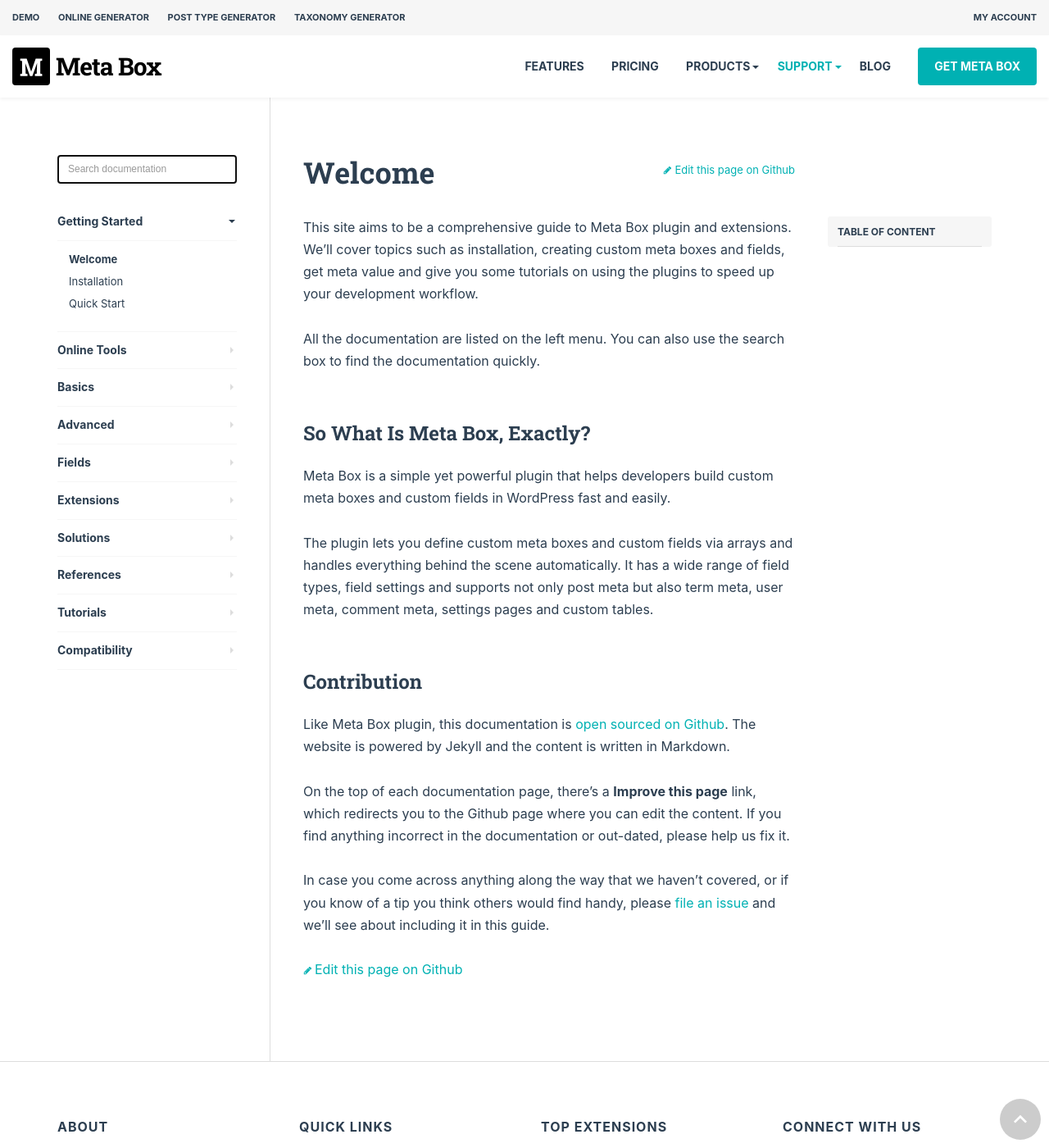
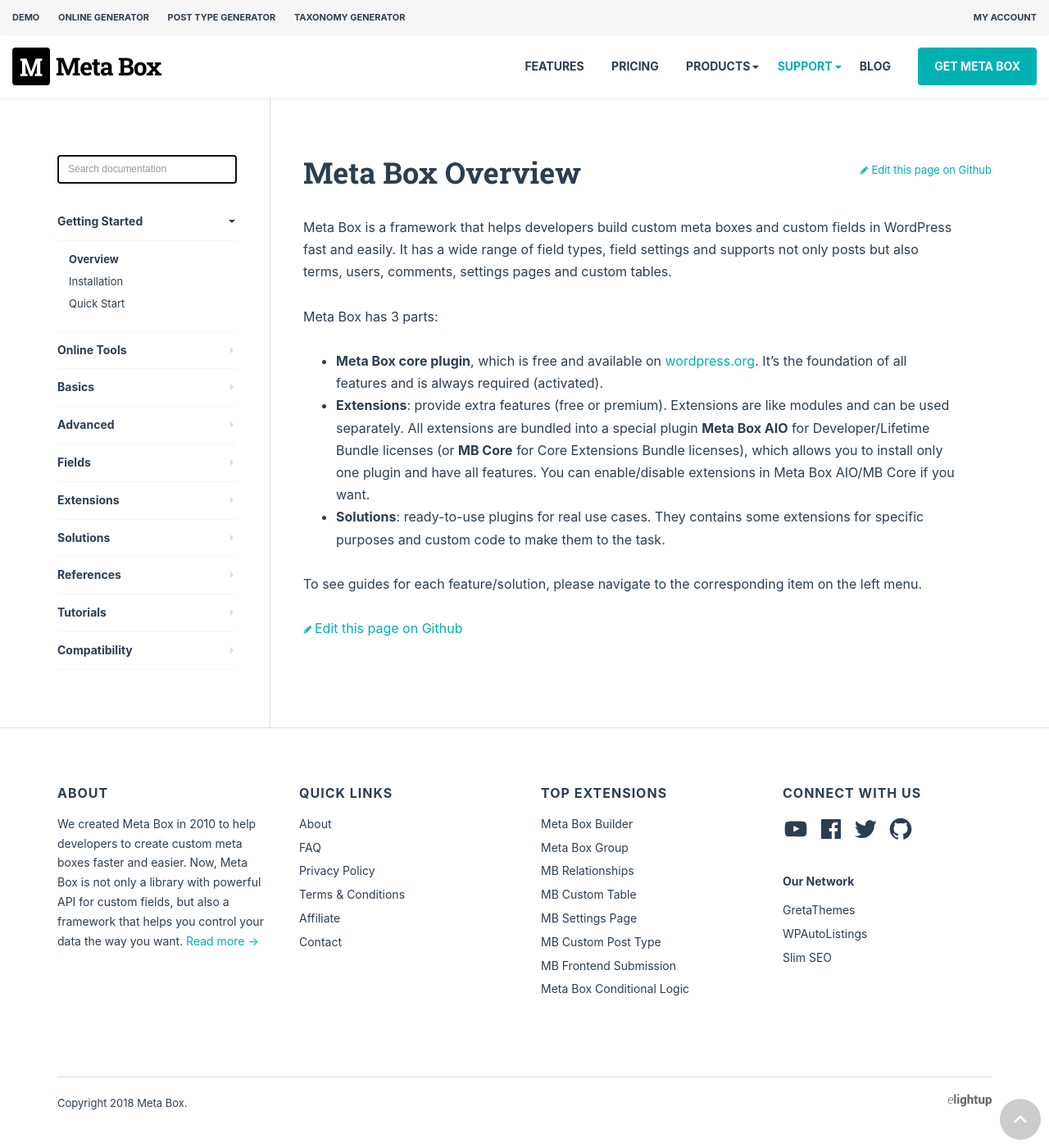
Before and after one commit to wpmetabox/docs, a Jekyll site: the page built from index.md, in a window 1280 px wide and 1400 px high. Shown: the whole window at 82% size. Built offline with Jekyll 4.4.1, drawn with Linux system fonts in a browser that asks for light colours; comment, search, counter and statistics services are not loaded.

Commit message:
Add overview

```diff
--- a/_data/docs.yml
+++ b/_data/docs.yml
@@ -1,6 +1,6 @@
 - title: Getting Started
   items:
-    - title: Welcome
+    - title: Overview
       url: /
     - /installation/
     - /quick-start/
@@ -106,7 +106,6 @@
     - /extensions/meta-box-template/
     - /extensions/meta-box-text-limiter/
     - /extensions/meta-box-tooltip/
-    - /extensions/meta-box-updater/
     - /extensions/meta-box-aio/
     - /extensions/update/
     - /extensions/integration/
--- a/index.md
+++ b/index.md
@@ -1,21 +1,13 @@
 ---
-title: Welcome
+title: Meta Box Overview
 ---
 
-This site aims to be a comprehensive guide to Meta Box plugin and extensions. We'll cover topics such as installation, creating custom meta boxes and fields, get meta value and give you some tutorials on using the plugins to speed up your development workflow.
+Meta Box is a framework that helps developers build custom meta boxes and custom fields in WordPress fast and easily. It has a wide range of field types, field settings and supports not only posts but also terms, users, comments, settings pages and custom tables.
 
-All the documentation are listed on the left menu. You can also use the search box to find the documentation quickly.
+Meta Box has 3 parts:
 
-## So what is Meta Box, exactly?
+- **Meta Box core plugin**, which is free and available on [wordpress.org](https://wordpress.org/plugins/meta-box/). It's the foundation of all features and is always required (activated).
+- **Extensions**: provide extra features (free or premium). Extensions are like modules and can be used separately. All extensions are bundled into a special plugin **Meta Box AIO** for Developer/Lifetime Bundle licenses (or **MB Core** for Core Extensions Bundle licenses), which allows you to install only one plugin and have all features. You can enable/disable extensions in Meta Box AIO/MB Core if you want.
+- **Solutions**: ready-to-use plugins for real use cases. They contains some extensions for specific purposes and custom code to make them to the task.
 
-Meta Box is a simple yet powerful plugin that helps developers build custom meta boxes and custom fields in WordPress fast and easily.
-
-The plugin lets you define custom meta boxes and custom fields via arrays and handles everything behind the scene automatically. It has a wide range of field types, field settings and supports not only post meta but also term meta, user meta, comment meta, settings pages and custom tables.
-
-## Contribution
-
-Like Meta Box plugin, this documentation is [open sourced on Github](https://github.com/wpmetabox/docs). The website is powered by Jekyll and the content is written in Markdown.
-
-On the top of each documentation page, there's a **Improve this page** link, which redirects you to the Github page where you can edit the content. If you find anything incorrect in the documentation or out-dated, please help us fix it.
-
-In case you come across anything along the way that we haven't covered, or if you know of a tip you think others would find handy, please [file an issue](https://github.com/wpmetabox/docs/issues/new) and we'll see about including it in this guide.
+To see guides for each feature/solution, please navigate to the corresponding item on the left menu.
```
